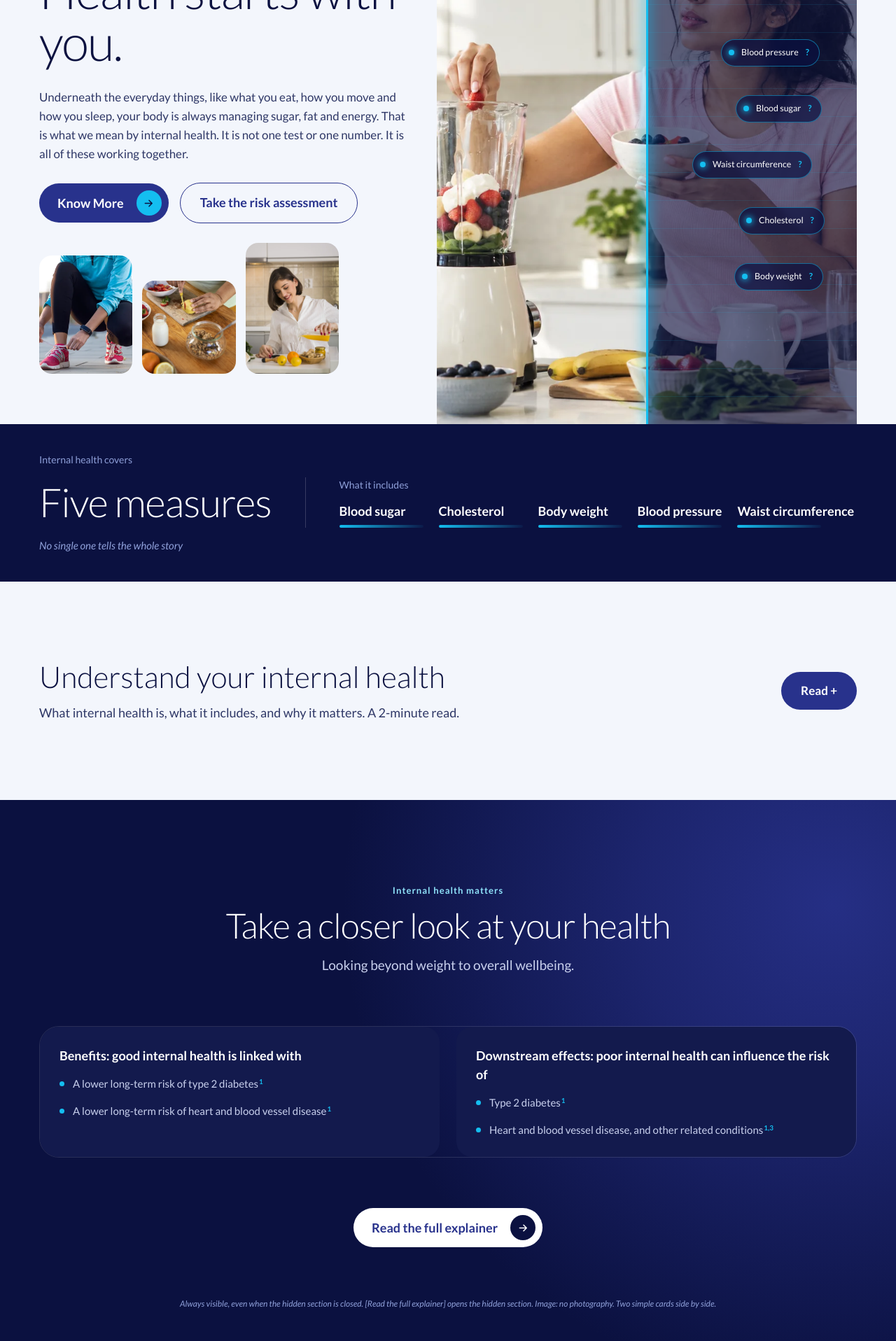
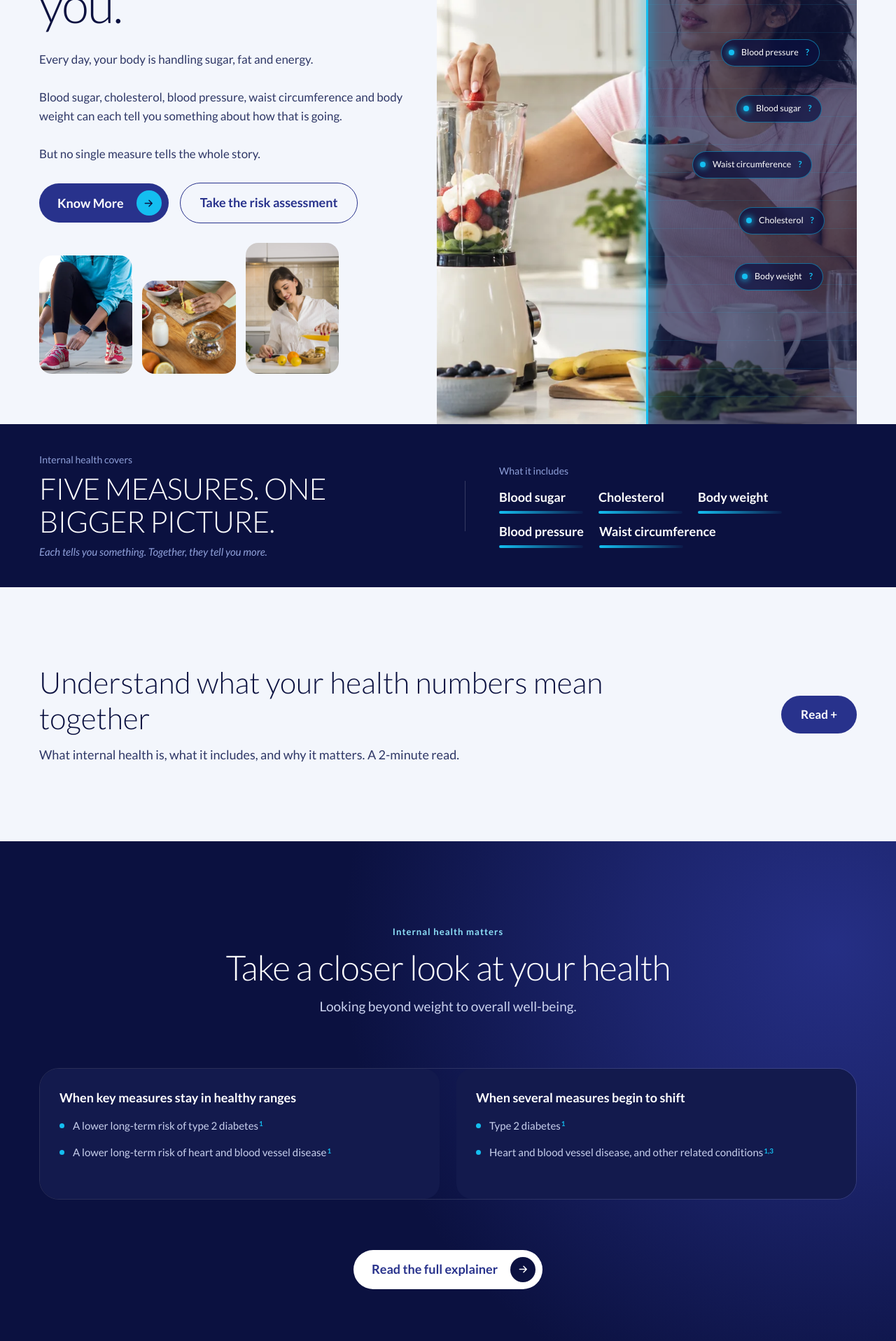
Before and after one commit to ecultify/practometabolism, a Next.js app: page / in a window 1280 px wide. Shown: the part 360-2276 px from the top of the page at 70% size. Built offline with nearby package versions, Linux system fonts and the light colour scheme.

Commit message:
Apply the updated client copy; drop production notes from the page

```diff
--- a/components/Balance.tsx
+++ b/components/Balance.tsx
@@ -119,7 +119,6 @@ export function Balance() {
           </p>
         </div>
 
-        <p className="w-full text-[12px] italic leading-[1.5] text-[#6b75a8]">{screen4.note}</p>
       </div>
     </section>
   );
--- a/components/Doctor.tsx
+++ b/components/Doctor.tsx
@@ -137,11 +137,6 @@ export function Doctor() {
             </p>
           </div>
 
-          <div className="flex w-full items-center overflow-hidden">
-            <p className="min-w-0 flex-1 text-[12px] italic leading-[1.5] text-[#6b75a8]">
-              {screen8.note}
-            </p>
-          </div>
         </div>
       </div>
     </section>
--- a/components/Dynamics.tsx
+++ b/components/Dynamics.tsx
@@ -27,7 +27,6 @@ import { ArrowChip, Txt } from './ui';
 
 const EYEBROW =
   'w-full text-center text-[13px] font-semibold leading-[1.4] tracking-[1.04px] text-[#8fe3fa]';
-const NOTE = 'w-full text-center text-[12px] italic leading-[1.5] text-[#8fa0d9]';
 
 function Dot() {
   return (
@@ -92,7 +91,6 @@ export function Dynamics() {
             <ArrowChip />
           </a>
 
-          <p className={NOTE}>{screen2.note}</p>
 
           {/* ---- Screen 3 ---- */}
           <div className="flex w-full flex-col items-center gap-[14px]">
@@ -128,7 +126,6 @@ export function Dynamics() {
             ))}
           </div>
 
-          <p className={NOTE}>{screen3.note}</p>
         </div>
       </div>
     </section>
--- a/components/Explainer.tsx
+++ b/components/Explainer.tsx
@@ -220,7 +220,6 @@ export function Explainer() {
             </button>
           </div>
 
-          <p className="w-full text-[12px] italic leading-[1.5] text-[#6b75a8]">{explainer.note}</p>
           </div>
         </div>
       </div>
--- a/components/Hero.tsx
+++ b/components/Hero.tsx
@@ -42,7 +42,7 @@ export function Hero() {
             {screen1.headline}
           </h1>
 
-          <p className="max-w-[560px] text-[clamp(1rem,1.32vw,1.1875rem)] leading-[1.6] text-[#2E3766]">
+          <p className="max-w-[560px] whitespace-pre-line text-[clamp(1rem,1.32vw,1.1875rem)] leading-[1.6] text-[#2E3766]">
             {screen1.subhead}
           </p>
 
--- a/components/MeasuresBand.tsx
+++ b/components/MeasuresBand.tsx
@@ -28,9 +28,9 @@ export function MeasuresBand() {
       className="bg-[#0b1140]"
     >
       <div className="mx-auto flex w-full max-w-[1440px] items-center gap-[48px] px-[56px] py-[40px] max-lg:flex-col max-lg:items-start max-lg:gap-[28px] max-lg:px-6 max-lg:py-8">
-      <div className="flex shrink-0 flex-col gap-[8px] whitespace-nowrap max-lg:whitespace-normal">
+      <div className="flex w-[560px] max-w-full shrink-0 flex-col gap-[8px]">
         <p className="text-[14px] font-medium leading-normal text-[#8fa0d9]">{band.eyebrow}</p>
-        <p className="text-[clamp(2.5rem,4.44vw,4rem)] font-light leading-normal tracking-[-0.02em] text-white">
+        <p className="text-[clamp(2rem,3.33vw,3rem)] font-light leading-[1.1] tracking-[-0.02em] text-white">
           {band.headline}
         </p>
         <p className="text-[15px] italic leading-[1.5] text-[#8fa0d9]">{band.caption}</p>
--- a/components/Numbers.tsx
+++ b/components/Numbers.tsx
@@ -44,7 +44,6 @@ export function Numbers() {
           </div>
           <div className="flex w-[488px] max-w-full flex-col items-start gap-[14px] leading-[1.6]">
             <p className="w-full text-[18px] text-[#2e3766]">{screen5.subhead}</p>
-            <p className="w-full text-[15px] text-[#4a5487]">{screen5.body}</p>
           </div>
         </div>
 
@@ -81,7 +80,6 @@ export function Numbers() {
           <div className="flex w-full flex-col items-center justify-center overflow-hidden rounded-[16px] bg-white px-[22px] py-[20px]">
             <p className="w-full text-center text-[13px] leading-[1.65] text-[#4a5487]">{screen5.closing}</p>
           </div>
-          <p className="w-full text-[12px] italic leading-[1.5] text-[#6b75a8]">{screen5.note}</p>
         </div>
       </div>
     </section>
--- a/components/Symptoms.tsx
+++ b/components/Symptoms.tsx
@@ -215,7 +215,6 @@ export function Symptoms() {
           </p>
         </div>
 
-        <p className="w-full text-[12px] italic leading-[1.5] text-[#6b75a8]">{screen6.note}</p>
       </div>
     </section>
   );
--- a/components/WaistPanel.tsx
+++ b/components/WaistPanel.tsx
@@ -328,12 +328,6 @@ export function WaistPanel() {
             </div>
           </div>
 
-          {/* ---- Bento row 3 (2242:410) ---- */}
-          <div className="flex w-full items-center justify-between overflow-hidden pt-[16px]">
-            <p className="w-[820px] max-w-full text-[13px] leading-[1.6] text-[#4a5487]">
-              {w.footnote}
-            </p>
-          </div>
         </div>
       </div>
     </section>
--- a/lib/content.ts
+++ b/lib/content.ts
@@ -28,7 +28,7 @@ export const screen1 = {
   eyebrow: 'Internal health awareness',
   headline: 'Health starts with you.',
   subhead:
-    'Underneath the everyday things, like what you eat, how you move and how you sleep, your body is always managing sugar, fat and energy. That is what we mean by internal health. It is not one test or one number. It is all of these working together.',
+    'Every day, your body is handling sugar, fat and energy.\n\nBlood sugar, cholesterol, blood pressure, waist circumference and body weight can each tell you something about how that is going.\n\nBut no single measure tells the whole story.',
   primaryCta: 'Know More',
   secondaryCta: 'Take the risk assessment',
   readings: [
@@ -43,8 +43,8 @@ export const screen1 = {
 
 export const band = {
   eyebrow: 'Internal health covers',
-  headline: 'Five measures',
-  caption: 'No single one tells the whole story',
+  headline: 'FIVE MEASURES. ONE BIGGER PICTURE.',
+  caption: 'Each tells you something. Together, they tell you more.',
   listLabel: 'What it includes',
   measures: [
     'Blood sugar',
@@ -56,7 +56,7 @@ export const band = {
 };
 
 export const explainer = {
-  headline: 'Understand your internal health',
+  headline: 'Understand what your health numbers mean together',
   subhead: 'What internal health is, what it includes, and why it matters. A 2-minute read.',
   openLabel: 'Read +',
   closeLabel: 'Close –',
@@ -67,12 +67,18 @@ export const explainer = {
   tabs: [
     {
       id: 'what',
-      label: '1. What is internal health?',
+      label: '1. Why these numbers matter?',
       blocks: [
         {
           kind: 'body' as const,
           line: {
-            text: 'Internal health is how well your body handles the sugar, fat and energy it gets from food, day to day. It is an umbrella term. It is not one condition and it is not one number. Several everyday health measures together help show the picture.',
+            text: 'Your body is constantly handling sugar, fat and energy. Blood sugar, blood fats, blood pressure, waist circumference and weight each show a different part of that process.',
+          },
+        },
+        {
+          kind: 'body' as const,
+          line: {
+            text: 'Looking at them together gives you a more complete picture than any one number alone.',
             refs: [1],
           },
         },
@@ -80,37 +86,37 @@ export const explainer = {
     },
     {
       id: 'inclusions',
-      label: '2. Inclusions & exclusions',
+      label: '2. What the picture includes',
       blocks: [
-        { kind: 'subhead' as const, line: { text: 'Includes things like' } },
+        { kind: 'subhead' as const, line: { text: 'Key measures' } },
         {
           kind: 'list' as const,
           items: [
             { text: 'Blood sugar' },
-            { text: 'Cholesterol and triglycerides' },
+            { text: 'Cholesterol & triglycerides' },
             { text: 'Blood pressure' },
+            { text: 'Waist circumference' },
             { text: 'Body weight' },
-            { text: 'Waist circumference, which shows where the body stores fat' },
           ],
         },
-        { kind: 'subhead' as const, line: { text: 'Does not mean' } },
+        { kind: 'subhead' as const, line: { text: 'What it does not mean' } },
         {
           kind: 'list' as const,
           items: [
-            { text: 'Any one of these measures on its own' },
-            { text: 'The same thing as body weight' },
+            { text: 'Any one measure tells the whole story' },
+            { text: 'Body weight alone defines your health' },
             {
-              text: 'Something only people who are overweight need to think about. Changes can also happen at a healthy weight.',
+              text: 'Only people above a healthy weight need to pay attention. Changes can occur at a healthy weight too.',
               refs: [2],
             },
-            { text: 'A diagnosis. Only a doctor can tell you what your own numbers mean.' },
+            { text: 'These numbers are a diagnosis. A doctor can help interpret what they mean for you.' },
           ],
         },
       ],
     },
     {
       id: 'benefits',
-      label: '3. Benefits of good internal health',
+      label: '3. When your numbers are in a healthy range',
       blocks: [
         { kind: 'body' as const, line: { text: 'When these measures stay in a healthy range, it is linked with:' } },
         {
@@ -125,10 +131,9 @@ export const explainer = {
     },
     {
       id: 'downstream',
-      label: '4. Downstream effects',
+      label: '4. When several numbers shift',
       blocks: [
-        { kind: 'subhead' as const, line: { text: 'If internal health is not in good shape' } },
-        { kind: 'body' as const, line: { text: 'Over time, it can influence the risk of:' } },
+        { kind: 'body' as const, line: { text: 'Changes across key health measures can be linked with a higher long-term risk of:' } },
         {
           kind: 'list' as const,
           items: [
@@ -136,13 +141,6 @@ export const explainer = {
             { text: 'Heart and blood vessel disease', refs: [1] },
             { text: 'Fatty liver disease', refs: [3] },
           ],
-        },
-        {
-          kind: 'body' as const,
-          line: {
-            text: 'These conditions often occur together, which is why the measures are usually looked at as a group.',
-            refs: [1],
-          },
         },
       ],
     },
@@ -152,17 +150,17 @@ export const explainer = {
 export const screen2 = {
   eyebrow: 'Internal health matters',
   headline: 'Take a closer look at your health',
-  subhead: 'Looking beyond weight to overall wellbeing.',
+  subhead: 'Looking beyond weight to overall well-being.',
   cards: [
     {
-      title: 'Benefits: good internal health is linked with',
+      title: 'When key measures stay in healthy ranges',
       items: [
         { text: 'A lower long-term risk of type 2 diabetes', refs: [1] },
         { text: 'A lower long-term risk of heart and blood vessel disease', refs: [1] },
       ],
     },
     {
-      title: 'Downstream effects: poor internal health can influence the risk of',
+      title: 'When several measures begin to shift',
       items: [
         { text: 'Type 2 diabetes', refs: [1] },
         { text: 'Heart and blood vessel disease, and other related conditions', refs: [1, 3] },
@@ -201,7 +199,7 @@ export const screen3 = {
 
 export const screen4 = {
   eyebrow: 'What shapes internal health',
-  headline: 'Health in balance',
+  headline: 'What you do every day can influence the bigger picture.',
   subhead: 'Support your health with nutrition, activity, sleep, and regular checks.',
   cards: [
     {
@@ -230,7 +228,7 @@ export const screen4 = {
     },
     {
       title: 'Do not ignore stress',
-      body: { text: 'Long-term stress has been linked with changes in internal health.', refs: [10] },
+      body: { text: 'Long-term stress can influence blood sugar and other key health measures over time.', refs: [10] },
       image: '/images/habits/stress.webp',
       alt: 'A person pausing at a desk during a long day',
     },
@@ -242,7 +240,7 @@ export const screen4 = {
 export const screen5 = {
   eyebrow: 'Know your health numbers',
   headline: 'Every number tells a story',
-  subhead: 'Know the health measures that shape your future wellbeing.',
+  subhead: 'Know the health measures that shape your future well-being.',
   body: 'Know your health numbers: blood sugar, cholesterol, blood pressure, waist circumference matter.',
   measures: [
     { title: 'Blood sugar — HbA1c & blood glucose', body: { text: 'HbA1c reflects your average blood sugar over roughly the past three months.', refs: [5] } },
@@ -326,15 +324,15 @@ export const screen6 = {
 export const screen7 = {
   eyebrow: 'Risk assessment tool',
   headline: 'Check what matters',
-  subhead: 'Know your key health measures and discuss them with a doctor.',
-  body: 'This short self-assessment has eight questions and takes about 2 minutes. Nothing is saved or sent anywhere.',
-  heading: 'Internal health check · 8 questions · about 2 minutes · no sign-in',
+  subhead: 'Answer 8 quick questions to understand which areas may be worth discussing with a doctor.',
+  body: 'Takes about 2 minutes. No sign-in required. Your responses are not saved or sent anywhere.',
+  heading: '8 questions • about 2 minutes • no sign-in',
   disclaimer:
     'This screening tool is for health awareness and educational purposes only and does not promote any specific product, treatment, or brand. Your results are indicative only and do NOT constitute a medical diagnosis. This tool does not diagnose, treat, cure, mitigate, or prevent any disease or condition. Always consult a qualified healthcare professional for proper evaluation and diagnosis before making any health-related decisions. © 2026 Practo Technologies Private Limited.',
   intro: [
     {
       title: 'What this tool is for',
-      body: 'Showing which everyday factors are linked with internal health, and what you could talk about with a doctor.',
+      body: 'Everyday factors and key health measures that may be worth discussing with a doctor.',
     },
     {
       title: 'What it does not do',
```
Also changed, not shown: 2 other files (tests, documents, lock files or other folders).
